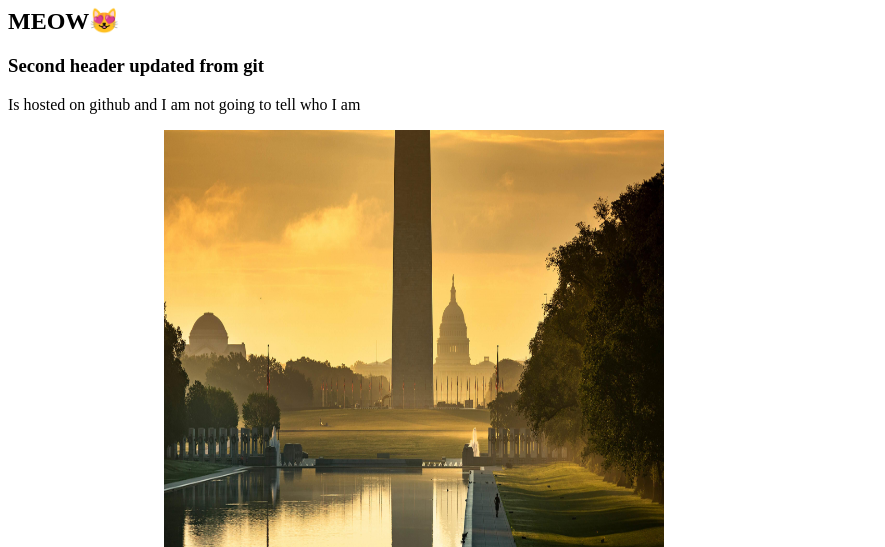
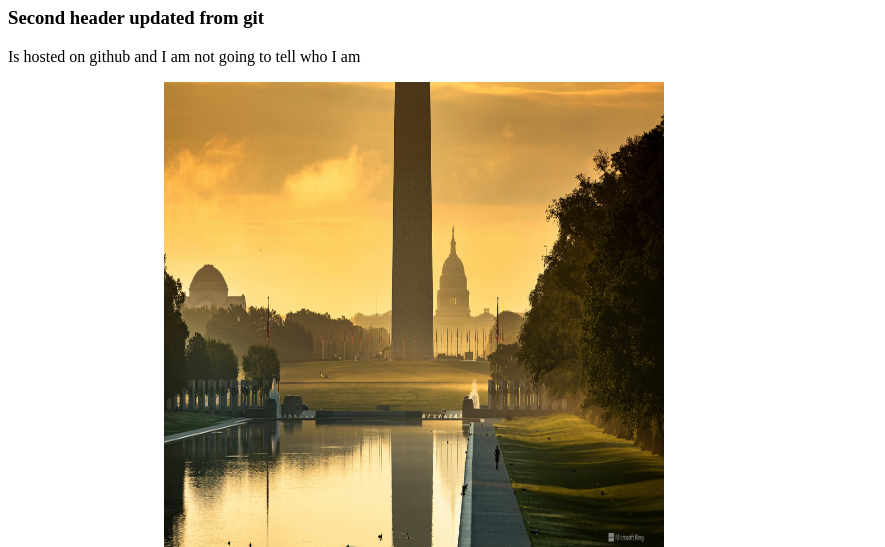
Before and after one commit to thewhatninja/thewhatninja.github.io, a plain HTML site: page index.html in a window 1280 px wide. Shown: the part 73-620 px from the top of the page, without its empty margins (0-885 px from the left). Drawn offline with Linux system fonts and the light colour scheme.

Commit message:
Got rid of MEOW

```diff
--- a/index.html
+++ b/index.html
@@ -4,7 +4,7 @@
   <!--This is where body starts -->
   <body>
     <h1>Ninja's website</h1>
-    <h2>MEOW😻</h2>
+    <h2></h2>
     <h3>Second header updated from git</h3>
     <p>Is hosted on github and I am not going to tell who I am</p>
     <a href="https://www.google.com" style="font-size: xx-large;" target="_blank">Google link</a>
```
